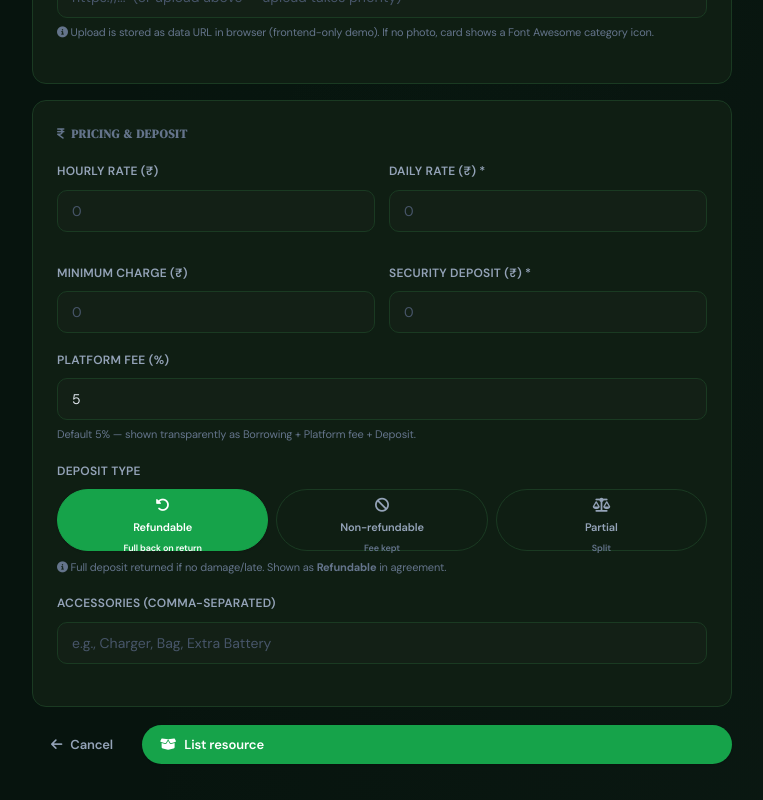
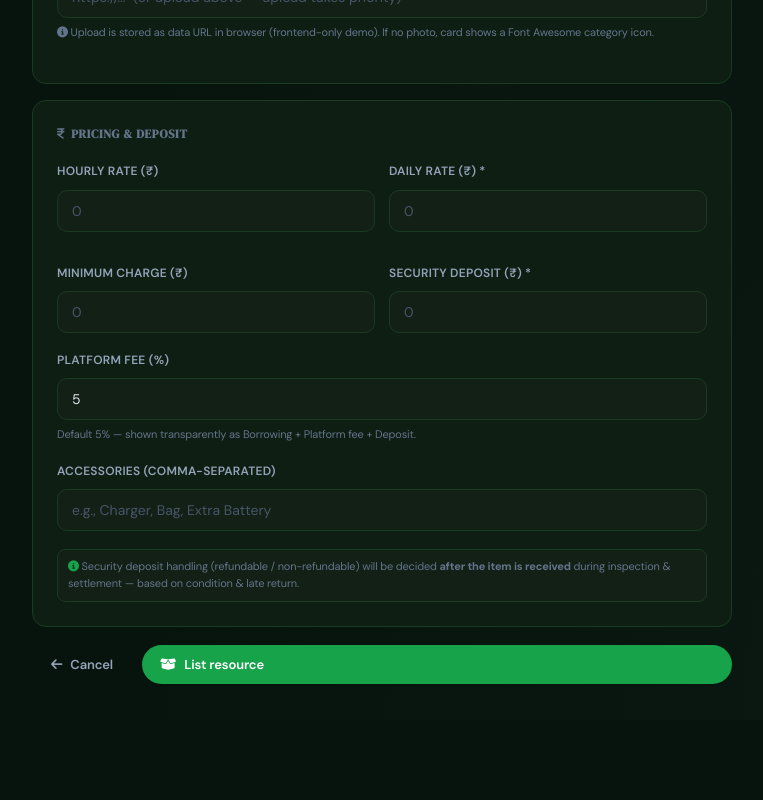
Before and after one commit to projectsbyayush/campus-circular, a React (Create React App) app in the folder campus-circular/: page /list in a window 1280 px wide. Shown: the part 1209-2009 px from the top of the page, without its empty margins (258-1021 px from the left). After the commit the page ends 1929 px from the top, so only its background shows below. Built offline with nearby package versions, Linux system fonts and the light colour scheme.

Commit message:
feat: move deposit refundable/non-refundable decision to post-receive inspection & add separate condition reporting

```diff
--- a/campus-circular/src/pages/ExchangePage.js
+++ b/campus-circular/src/pages/ExchangePage.js
@@ -325,16 +325,79 @@ const ExchangePage = () => {
           </div>
 
           <div className="card" style={{ padding: "18px", marginBottom: "14px" }}>
-            <h3 style={{ fontSize: "12px", fontWeight: 600, marginBottom: "14px", letterSpacing: '0.06em', textTransform: 'uppercase', color: 'var(--text-muted)' }}>Settlement</h3>
+            <h3 style={{ fontSize: "12px", fontWeight: 600, marginBottom: "14px", letterSpacing: '0.06em', textTransform: 'uppercase', color: 'var(--text-muted)', display: "flex", justifyContent: "space-between", alignItems: "center" }}>
+              <span>Settlement • after item received</span>
+              <span style={{ fontSize: 10, background: "var(--bg-surface)", border: "1px solid var(--border)", padding: "4px 8px", borderRadius: 999 }}>{exchange.isDonate ? "Donation • FREE" : "Borrow"}</span>
+            </h3>
             <div className="agreement-box" style={{ border: "none", padding: "0", background: 'transparent' }}>
               <div className="agreement-row"><span className="agreement-label">Borrowing</span><span className="agreement-value" style={{ fontFamily: 'JetBrains Mono, monospace' }}>₹{exchange.borrowingCharge}</span></div>
               <div className="agreement-row"><span className="agreement-label">Platform fee</span><span className="agreement-value" style={{ fontFamily: 'JetBrains Mono, monospace' }}>₹{exchange.platformFee}</span></div>
               <div className="agreement-row"><span className="agreement-label">Security deposit</span><span className="agreement-value" style={{ fontFamily: 'JetBrains Mono, monospace' }}>₹{exchange.securityDeposit}</span></div>
+              {/* Deposit handling — decided after item is received (inspection) */}
+              {exchange.status === "Inspection" || exchange.status === "Settlement" || exchange.status === "Returned" ? (
+                <div style={{ marginTop: 10, padding: 10, background: "var(--bg-surface)", border: "1px solid var(--border)", borderRadius: 10 }}>
+                  <div style={{ fontSize: 11, fontWeight: 600, marginBottom: 8, display: "flex", gap: 6, alignItems: "center" }}><i className="fa-solid fa-hand-holding-dollar" style={{ color: "var(--primary)" }}></i> Deposit handling — decided after item is received</div>
+                  {isOwner && (exchange.status === "Inspection" || exchange.status === "Settlement") ? (
+                    <div style={{ display: "flex", gap: 6, marginBottom: 8 }}>
+                      {[
+                        { v: "refundable", l: "Refundable", icon: "fa-rotate-left", c: "var(--success)" },
+                        { v: "non-refundable", l: "Non-refundable", icon: "fa-ban", c: "var(--danger)" },
+                        { v: "partial", l: "Partial", icon: "fa-scale-balanced", c: "var(--warning)" },
+                      ].map(o => (
+                        <button key={o.v} type="button" onClick={() => {
+                          const upd = { depositType: o.v };
+                          if (o.v === "refundable") { upd.depositRefundable = exchange.securityDeposit; upd.depositNonRefundable = 0; }
+                          if (o.v === "non-refundable") { upd.depositRefundable = 0; upd.depositNonRefundable = exchange.securityDeposit; }
+                          if (o.v === "partial") { upd.depositRefundable = Math.floor(exchange.securityDeposit*0.5); upd.depositNonRefundable = exchange.securityDeposit - Math.floor(exchange.securityDeposit*0.5); }
+                          // update exchange with chosen handling (persist via updateExchangeStatus won't do, so directly via updateResource-like)
+                          // Use a custom update: we store choice in exchange itself via local state + notify
+                          // For demo, just update via allExchanges directly through a helper (we'll use updateExchangeStatus with same status to trigger)
+                          // Instead, we mutate via a direct call to updateExchangeStatus with depositType in timeline note
+                          const cur = allExchanges.find(e=>e.id===exchange.id);
+                          if (cur) {
+                            cur.depositType = o.v;
+                            cur.depositRefundable = upd.depositRefundable;
+                            cur.depositNonRefundable = upd.depositNonRefundable;
+                            // force re-render by updating status to same (no-op) — we’ll just update via setAllExchanges through a custom event
+                            // For frontend-only, we update localStorage directly
+                            try {
+                              const arr = JSON.parse(localStorage.getItem("cc_exchanges")||"[]");
+                              const idx = arr.findIndex(x=>x.id===exchange.id);
+                              if (idx>=0) { arr[idx].depositType = o.v; arr[idx].depositRefundable = upd.depositRefundable; arr[idx].depositNonRefundable = upd.depositNonRefundable; localStorage.setItem("cc_exchanges", JSON.stringify(arr)); }
+                            } catch {}
+                            // trigger re-render by updating a dummy state — we’ll just reload
+                            window.location.reload();
+                          }
+                        }} style={{ flex: 1, padding: "8px", borderRadius: 8, border: (exchange.depositType||"refundable")===o.v ? "2px solid var(--primary)" : "1px solid var(--border)", background: (exchange.depositType||"refundable")===o.v ? "var(--primary-soft)" : "var(--bg-card)", color: (exchange.depositType||"refundable")===o.v ? "var(--primary)" : "var(--text-muted)", fontSize: 11, fontWeight: 600 }}>
+                          <i className={o.icon}></i> {o.l}
+                        </button>
+                      ))}
+                    </div>
+                  ) : (
+                    <div style={{ display: "flex", gap: 6, flexWrap: "wrap" }}>
+                      <span className={`badge ${exchange.depositType==="refundable" ? "badge-success" : exchange.depositType==="non-refundable" ? "badge-danger" : "badge-warning"}`}>
+                        <i className={`fa-solid ${exchange.depositType==="refundable" ? "fa-rotate-left" : exchange.depositType==="non-refundable" ? "fa-ban" : "fa-scale-balanced"}`}></i> {exchange.depositType || "refundable"} {isOwner ? "(you chose)" : ""}
+                      </span>
+                      <span style={{ fontSize: 11, color: "var(--text-muted)" }}>
+                        {exchange.depositType==="refundable" ? `Full ₹${exchange.securityDeposit} refundable` : exchange.depositType==="non-refundable" ? `₹${exchange.securityDeposit} kept as fee` : `₹${exchange.depositRefundable||Math.floor(exchange.securityDeposit*0.5)} refundable + ₹${exchange.depositNonRefundable||Math.ceil(exchange.securityDeposit*0.5)} fee`}
+                      </span>
+                    </div>
+                  )}
+                  <p style={{ fontSize: 10, color: "var(--text-muted)", marginTop: 6 }}>Owner decides after inspecting condition & late. Borrower sees live. Refund = deposit − late − damage − non-refundable part.</p>
+                </div>
+              ) : (
+                <div style={{ fontSize: 11, color: "var(--text-muted)", background: "var(--bg-surface)", border: "1px dashed var(--border)", borderRadius: 8, padding: 8, textAlign: "center" }}>
+                  Deposit handling will appear after item is <b>Returned</b> — owner inspects then chooses refundable / non-refundable / partial.
+                </div>
+              )}
               {lateFee > 0 && <div className="agreement-row"><span className="agreement-label" style={{ color: "var(--danger)" }}><i className="fa-solid fa-triangle-exclamation"></i> Late fee</span><span className="agreement-value" style={{ color: "var(--danger)", fontFamily: 'JetBrains Mono, monospace' }}>₹{lateFee}</span></div>}
               {exchange.damageDeduction > 0 && <div className="agreement-row"><span className="agreement-label" style={{ color: "var(--danger)" }}>Damage</span><span className="agreement-value" style={{ color: "var(--danger)", fontFamily: 'JetBrains Mono, monospace' }}>₹{exchange.damageDeduction}</span></div>}
               <div className="agreement-row" style={{ borderTop: "1px solid var(--border)", marginTop: "6px", paddingTop: "10px" }}>
                 <span className="agreement-label" style={{ fontWeight: 600, color: "var(--text)" }}>Total</span>
                 <span className="agreement-value agreement-total">₹{exchange.totalAmount + lateFee + exchange.damageDeduction}</span>
+              </div>
+              <div style={{ fontSize: 10, color: "var(--text-muted)", marginTop: 6, textAlign: "center" }}>
+                Refund preview: <b style={{ color: "var(--success)" }}>₹{Math.max(0, (exchange.depositRefundable ?? exchange.securityDeposit) - lateFee - (exchange.damageDeduction||0))} refundable</b> {exchange.depositType==="partial" && `+ ₹${exchange.depositNonRefundable||0} fee kept`} {exchange.depositType==="non-refundable" && "(0 refundable)"}
               </div>
             </div>
           </div>
--- a/campus-circular/src/pages/ListResourcePage.js
+++ b/campus-circular/src/pages/ListResourcePage.js
@@ -8,7 +8,7 @@ import LocationPicker from "../components/LocationPicker";
 const ListResourcePage = () => {
   const navigate = useNavigate();
   const { addResource } = useApp();
-  const [form, setForm] = useState({ name: "", category: "", description: "", condition: "Good", location: "", coordinates: { lat: 28.5445, lng: 77.1925 }, hourlyRate: "", dailyRate: "", minCharge: "", securityDeposit: "", platformFeePercent: 5, accessories: "", images: "", listingType: "borrow", depositType: "refundable", depositRefundable: "", depositNonRefundable: "" });
+  const [form, setForm] = useState({ name: "", category: "", description: "", condition: "Good", location: "", coordinates: { lat: 28.5445, lng: 77.1925 }, hourlyRate: "", dailyRate: "", minCharge: "", securityDeposit: "", platformFeePercent: 5, accessories: "", images: "", listingType: "borrow" });
   const [imagePreview, setImagePreview] = useState("");
   const [submitted, setSubmitted] = useState(false);
 
@@ -48,19 +48,14 @@ const ListResourcePage = () => {
     const distance = `${distKm.toFixed(1)} km`;
     const isDonate = form.listingType === "donate";
     const depTotal = isDonate ? 0 : parseInt(form.securityDeposit) || 0;
-    let depRefundable = 0, depNonRefund = 0;
-    if (!isDonate) {
-      if (form.depositType === "refundable") { depRefundable = depTotal; depNonRefund = 0; }
-      else if (form.depositType === "non-refundable") { depRefundable = 0; depNonRefund = depTotal; }
-      else { depRefundable = parseInt(form.depositRefundable) || Math.floor(depTotal*0.6); depNonRefund = parseInt(form.depositNonRefundable) || (depTotal - depRefundable); }
-    }
     const resource = {
       ...form,
       distance,
       listingType: isDonate ? "donate" : "borrow",
-      depositType: isDonate ? "refundable" : form.depositType,
-      depositRefundable: depRefundable,
-      depositNonRefundable: depNonRefund,
+      // deposit handling decided after item is received (inspection/settlement)
+      depositType: "pending",
+      depositRefundable: depTotal,
+      depositNonRefundable: 0,
       hourlyRate: isDonate ? 0 : parseInt(form.hourlyRate) || 0,
       dailyRate: isDonate ? 0 : parseInt(form.dailyRate) || 0,
       minCharge: isDonate ? 0 : parseInt(form.minCharge) || 0,
@@ -87,7 +82,7 @@ const ListResourcePage = () => {
           <p style={{ color: "var(--text-secondary)", marginBottom: "20px", fontSize: '14px', lineHeight: 1.6 }}>{form.listingType === "donate" ? "Your donation is live — other students (Tejas/Ayush) can now claim it for free. No deposit, no fees." : "Your resource is now live for Ayush ↔ Tejas. Other user can see it instantly in Discover."}</p>
           <div style={{ display: "flex", gap: "10px", justifyContent: "center" }}>
             <button className="btn btn-primary" onClick={() => navigate("/discover")}><i className="fa-solid fa-compass"></i> Browse resources</button>
-            <button className="btn btn-secondary" onClick={() => { setSubmitted(false); setForm({ name: "", category: "", description: "", condition: "Good", location: "", coordinates: { lat: 28.5445, lng: 77.1925 }, hourlyRate: "", dailyRate: "", minCharge: "", securityDeposit: "", platformFeePercent: 5, accessories: "", images: "", listingType: "borrow", depositType: "refundable", depositRefundable: "", depositNonRefundable: "" }); setImagePreview(""); }}><i className="fa-solid fa-plus"></i> List another</button>
+            <button className="btn btn-secondary" onClick={() => { setSubmitted(false); setForm({ name: "", category: "", description: "", condition: "Good", location: "", coordinates: { lat: 28.5445, lng: 77.1925 }, hourlyRate: "", dailyRate: "", minCharge: "", securityDeposit: "", platformFeePercent: 5, accessories: "", images: "", listingType: "borrow" }); setImagePreview(""); }}><i className="fa-solid fa-plus"></i> List another</button>
           </div>
         </motion.div>
       </div>
@@ -189,37 +184,12 @@ const ListResourcePage = () => {
             </div>
 
             <div className="form-group">
-              <label className="form-label">Deposit type</label>
-              <div style={{ display: "flex", gap: 8, marginBottom: 8 }}>
-                {[
-                  { v: "refundable", l: "Refundable", d: "Full back on return", icon: "fa-solid fa-rotate-left" },
-                  { v: "non-refundable", l: "Non-refundable", d: "Fee kept", icon: "fa-solid fa-ban" },
-                  { v: "partial", l: "Partial", d: "Split", icon: "fa-solid fa-scale-balanced" },
-                ].map(o => (
-                  <button key={o.v} type="button" onClick={() => setForm({ ...form, depositType: o.v })} className={`btn btn-sm ${form.depositType===o.v ? "btn-primary" : "btn-ghost"}`} style={{ flex: 1, borderRadius: 999, flexDirection: "column", padding: "8px", height: 62, border: form.depositType===o.v ? "1px solid var(--primary)" : "1px solid var(--border)" }}>
-                    <i className={o.icon} style={{ fontSize: 14 }}></i>
-                    <span style={{ fontSize: 11, fontWeight: 600 }}>{o.l}</span>
-                    <span style={{ fontSize: 9, color: form.depositType===o.v ? "white" : "var(--text-muted)" }}>{o.d}</span>
-                  </button>
-                ))}
-              </div>
-              {form.depositType === "partial" && (
-                <div style={{ display: "grid", gridTemplateColumns: "1fr 1fr", gap: 10, marginTop: 8 }}>
-                  <div><label className="form-label" style={{ fontSize: 10 }}>Refundable part (₹)</label><input type="number" name="depositRefundable" className="form-input" placeholder="e.g., 100" value={form.depositRefundable} onChange={handleChange} /></div>
-                  <div><label className="form-label" style={{ fontSize: 10 }}>Non-refundable fee (₹)</label><input type="number" name="depositNonRefundable" className="form-input" placeholder="e.g., 50" value={form.depositNonRefundable} onChange={handleChange} /></div>
-                </div>
-              )}
-              <p style={{ fontSize: 11, color: "var(--text-muted)", marginTop: 6 }}>
-                {form.depositType==="refundable" && <><i className="fa-solid fa-circle-info"></i> Full deposit returned if no damage/late. Shown as <b>Refundable</b> in agreement.</>}
-                {form.depositType==="non-refundable" && <><i className="fa-solid fa-circle-info"></i> Deposit is a <b>non-refundable fee</b> — not returned. Good for low-risk cheap items.</>}
-                {form.depositType==="partial" && <><i className="fa-solid fa-circle-info"></i> Part refundable, part fee. Settlement splits accordingly.</>}
-              </p>
-            </div>
-
-            <div className="form-group">
               <label className="form-label">Accessories (comma-separated)</label>
               <input type="text" name="accessories" className="form-input" placeholder="e.g., Charger, Bag, Extra Battery" value={form.accessories} onChange={handleChange} />
             </div>
+            <p style={{ fontSize: 11, color: "var(--text-muted)", background: "var(--bg-surface)", border: "1px solid var(--border)", borderRadius: 8, padding: "8px 10px", marginTop: 8 }}>
+              <i className="fa-solid fa-circle-info" style={{ color: "var(--primary)" }}></i> Security deposit handling (refundable / non-refundable) will be decided <b>after the item is received</b> during inspection & settlement — based on condition & late return.
+            </p>
           </div>
 
           <div style={{ marginTop: "18px", display: "flex", gap: "10px" }}>
```
